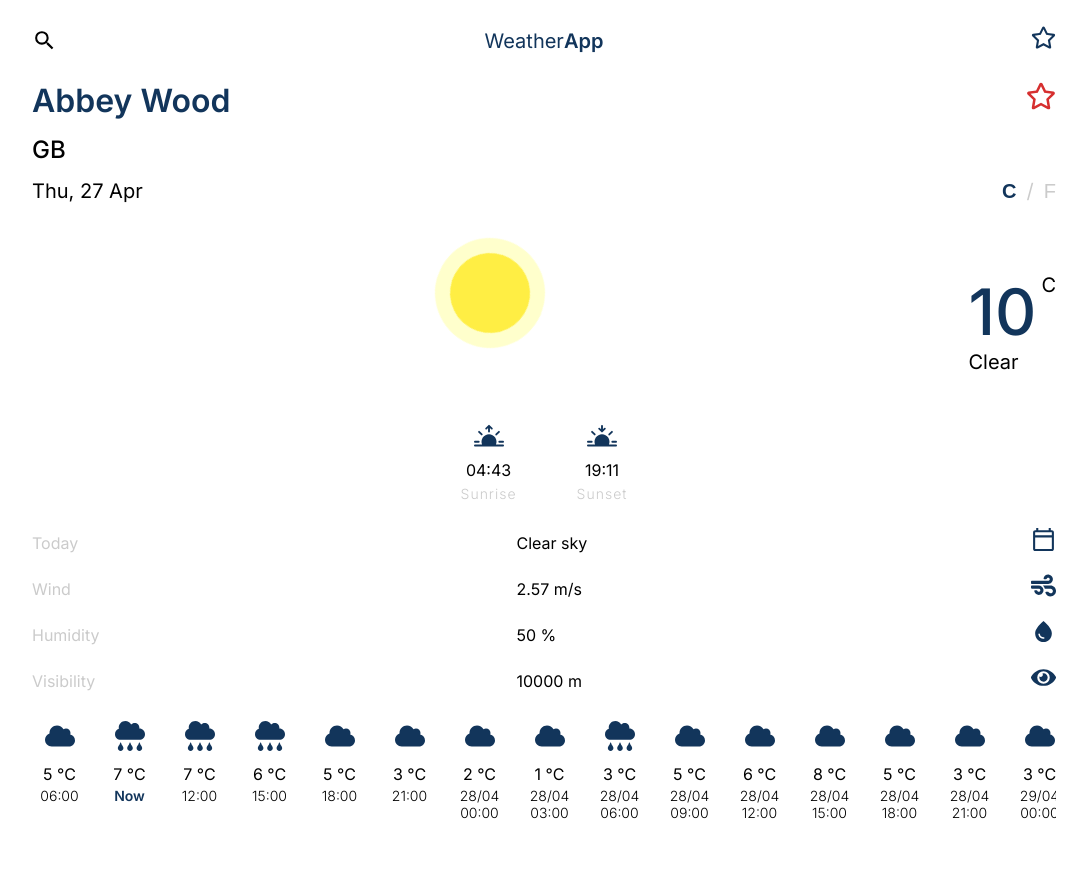
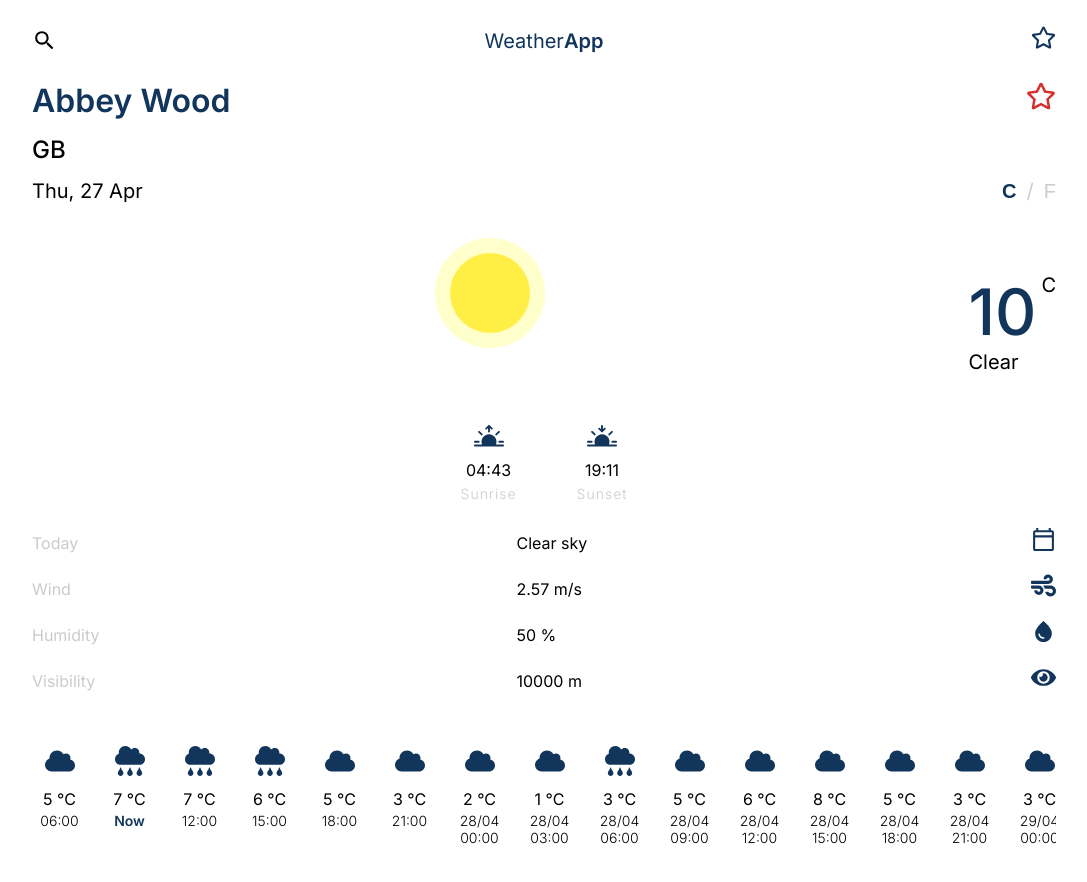
Before and after one commit to HejCattis/WeatherApp, a React (Vite) app in the folder WeatherApp/: page / in a window 1280 px wide. Shown: the top 882 px of the page, without its empty margins (96-1183 px from the left). Before the commit the page ends 828 px from the top, so only its background shows below. Built offline with nearby package versions, Linux system fonts and the light colour scheme.

Commit message:
Updated styling

```diff
--- a/WeatherApp/src/style/Forecast.css
+++ b/WeatherApp/src/style/Forecast.css
@@ -2,7 +2,7 @@
     display: flex;
     overflow-x: scroll;
     max-width: 80vw;
-    margin: 0 auto 0 auto;
+    margin: 50px auto 50px auto;
     gap: 15px;
     scrollbar-width: thin;
     scrollbar-color: #12355B transparent;
```
